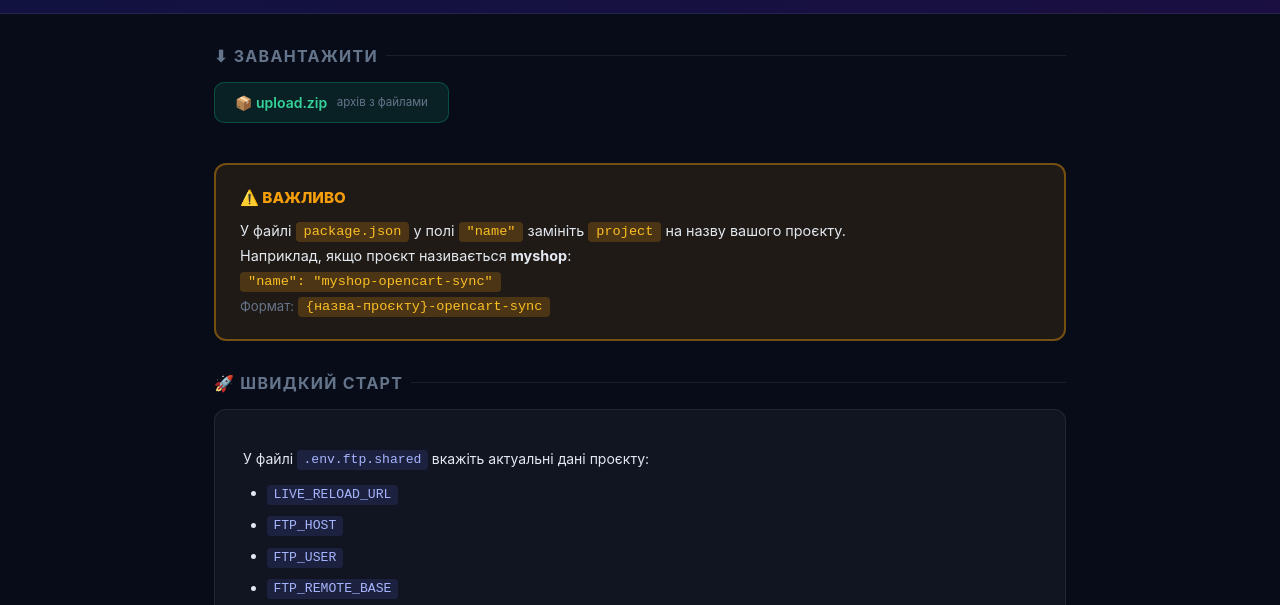
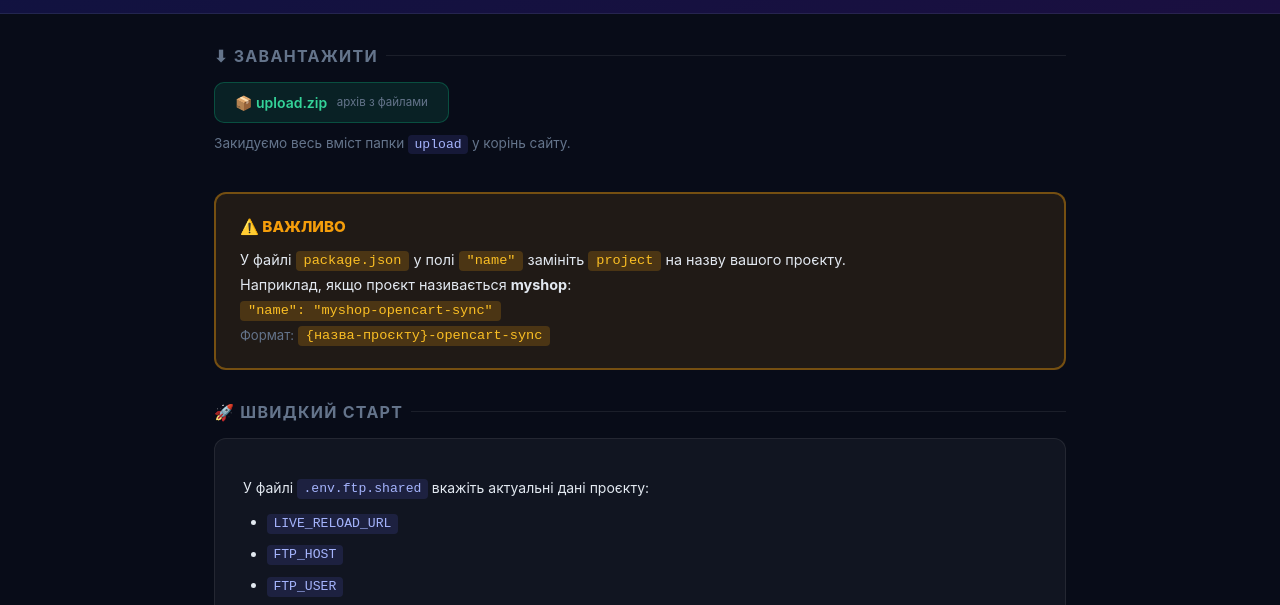
Before and after one commit to TeraGroup-webstudio/opencart-modules, a website: page Для роботи в кожному проєкті/index.html in a window 1280 px wide. Shown: the part 168-773 px from the top of the page. Drawn offline with Linux system fonts and the light colour scheme.

Commit message:
Adding text for OpenCart FTP Live Sync.

```diff
--- a/Для роботи в кожному проєкті/index.html
+++ b/Для роботи в кожному проєкті/index.html
@@ -73,6 +73,7 @@
     <div class="dl-grid">
       <a href="upload.zip" download class="dl-btn dl-zip">📦 upload.zip <span class="dl-size">архів з файлами</span></a>
     </div>
+    <p style="color:var(--muted);font-size:.85rem;margin-top:.75rem">Закидуємо весь вміст папки <code style="background:rgba(99,102,241,.15);color:#a5b4fc;padding:.15rem .4rem;border-radius:4px;font-family:'Cascadia Code','Fira Code',monospace;font-size:.82rem">upload</code> у корінь сайту.</p>
   </section>
 
   <div class="alert">
```
